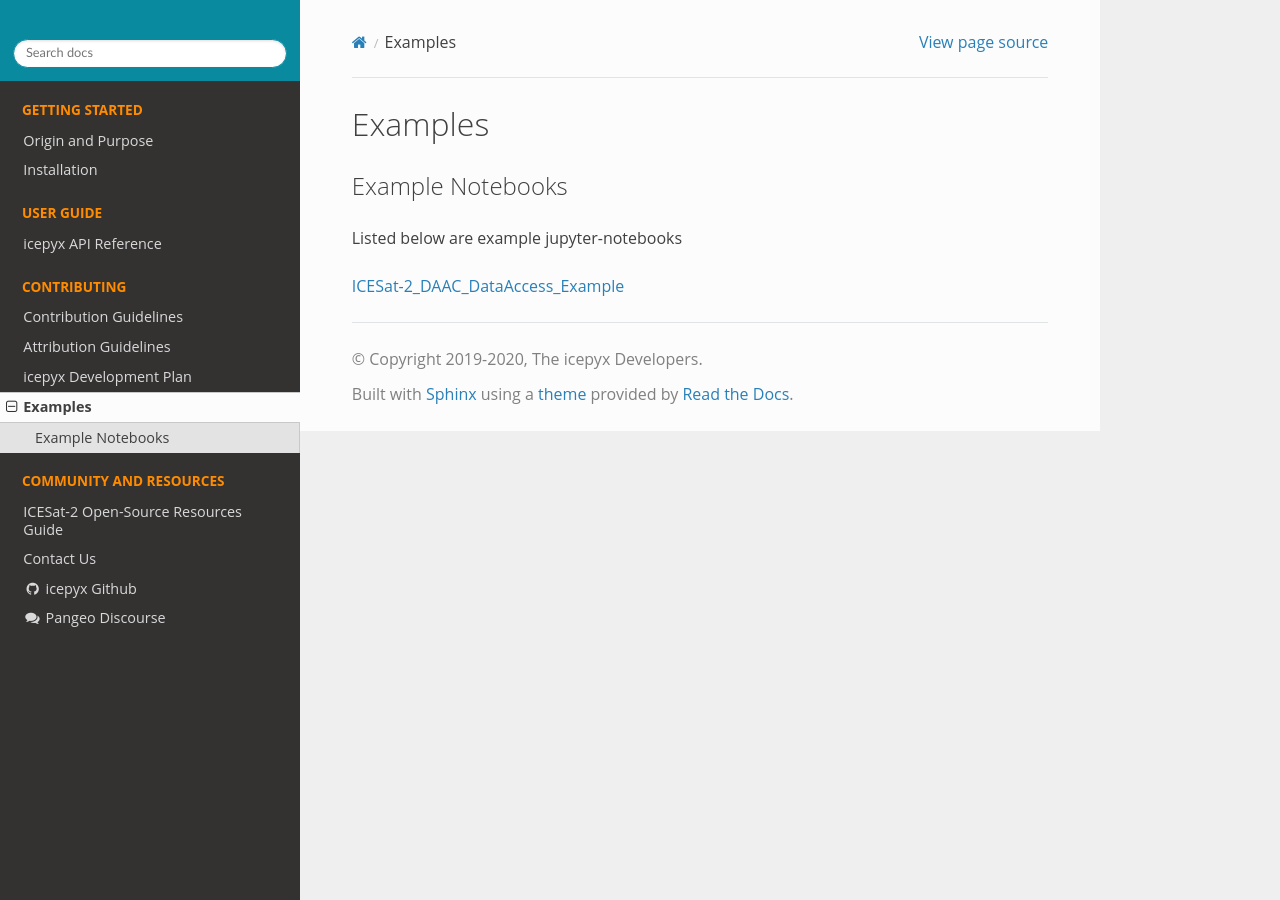
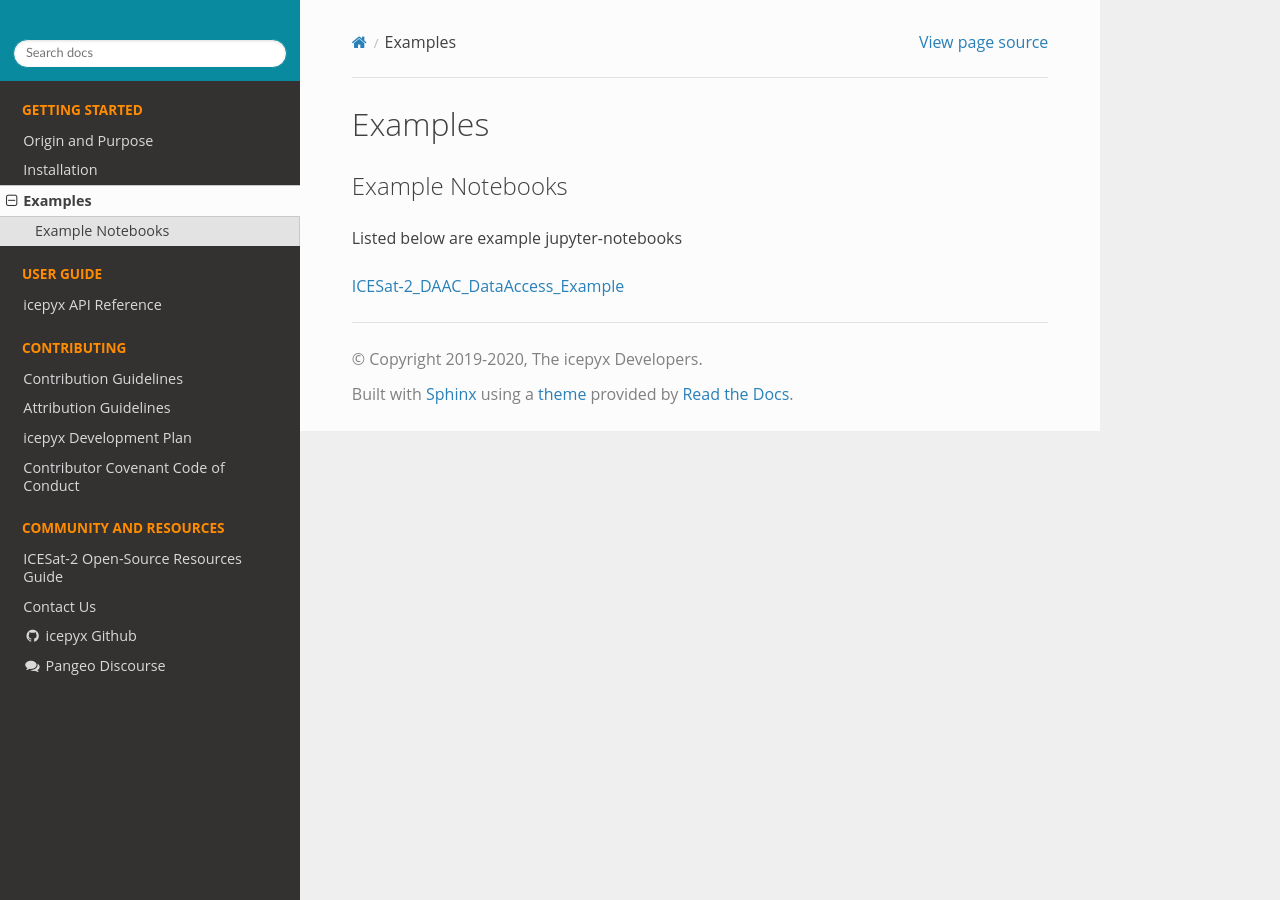
Before and after one commit to icesat2py/icepyx, a Sphinx documentation site: the page built from doc/source/getting_started/example_link.rst, in a window 1280 px wide. Built offline with Sphinx 7.4.7 and the Read the Docs theme 2.0.0, drawn with Linux system fonts in a browser that asks for light colours; pages that are not in the unit, such as notebooks, are missing from menus.

Commit message:
added codeofconduct, moved gallery

```diff
--- a/doc/source/index.rst
+++ b/doc/source/index.rst
@@ -33,8 +33,8 @@ icepyx is both a software library and a community composed of ICESat-2 data user
    contributing/contribution_guidelines
    contributing/attribution_guidelines
    contributing/development_plan
+   contributing/code_of_conduct
 
-   learn_icepyx/example_link
 .. toctree::
    :maxdepth: 2
    :hidden:
```
Also changed, not shown: doc/source/contributing/code_of_conduct.md (renamed from doc/source/community/code_of_conduct.md), doc/source/getting_started/example_link.rst (renamed from doc/source/learn_icepyx/example_link.rst).
